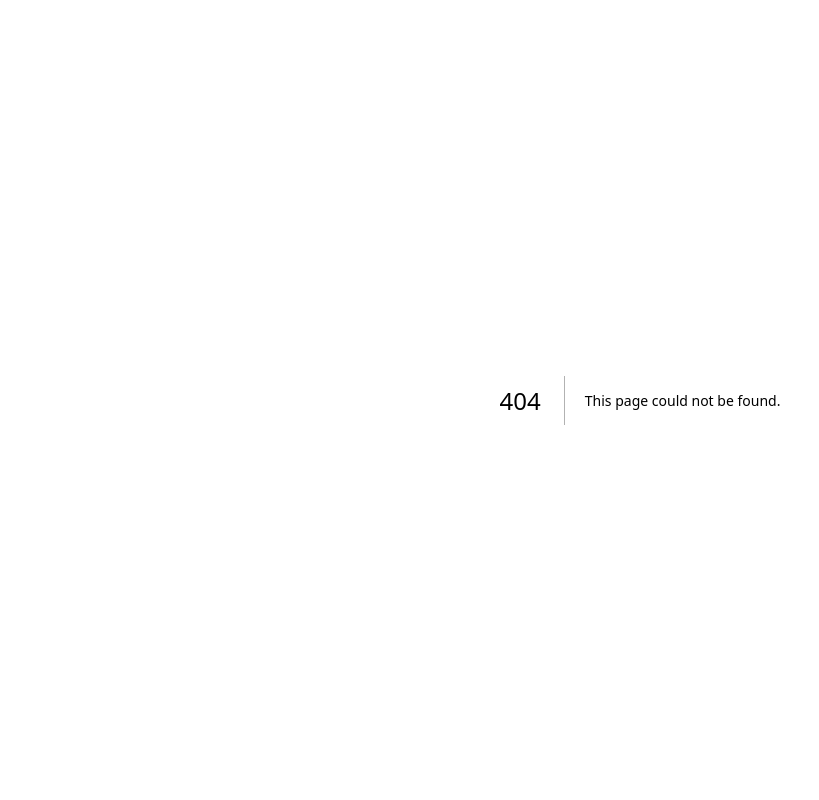
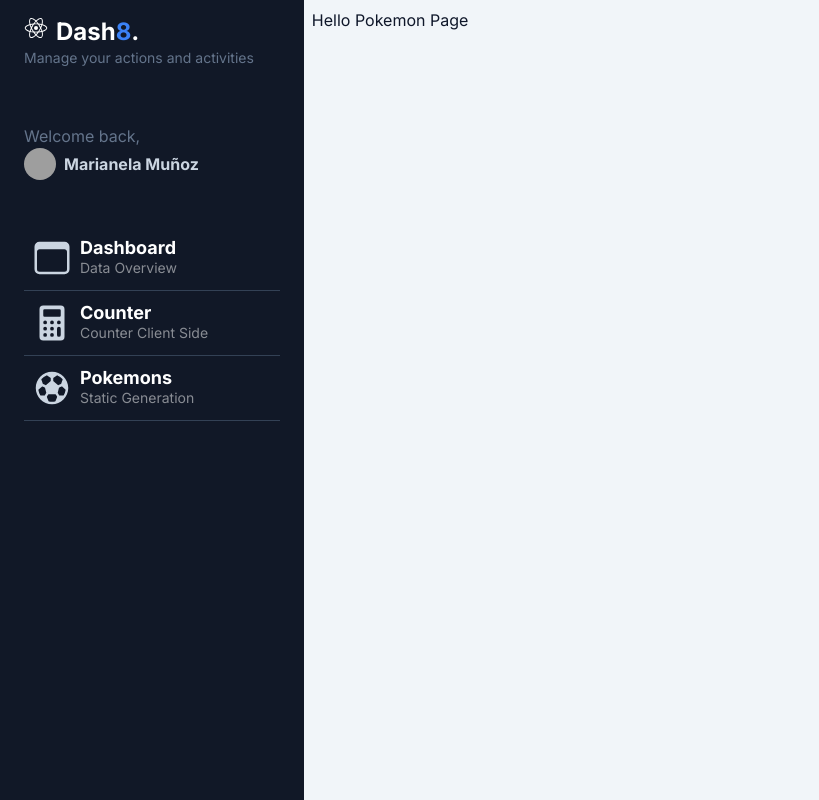
Before and after one commit to Nelitaa/my-dashboard-nextjs, a Next.js app: page /dashboard/pokemon/1 in a window 1280 px wide. Before the commit this address had no page. Shown: the whole page, without its empty margins (0-819 px from the left). Built offline with nearby package versions, Linux system fonts and the light colour scheme; grey boxes are pictures that could not be loaded.

Commit message:
Create Pokemon Page

```diff
--- /dev/null
+++ b/src/app/dashboard/pokemon/[id]/page.tsx
@@ -0,0 +1,8 @@
+
+export default function PokemonPage() {
+  return (
+    <div>
+      <h1>Hello Pokemon Page</h1>
+    </div>
+  );
+}
--- a/src/app/page.tsx
+++ b/src/app/page.tsx
@@ -1,4 +1,3 @@
-import Image from "next/image";
 import { redirect } from "next/navigation";
 
 export default function Home() {
--- a/src/pokemons/components/PokemonCard.tsx
+++ b/src/pokemons/components/PokemonCard.tsx
@@ -26,7 +26,7 @@ export const PokemonCard = ({ pokemon }:Props) => {
           <p className="pt-2 text-lg font-semibold text-gray-50 capitalize">{ name }</p>
           <div className="mt-5">
             <Link
-            href={`dashboard/pokemon/${ id }`}
+            href={`/dashboard/pokemon/${ id }`}
             className="border rounded-full py-2 px-4 text-xs font-semibold text-gray-100"
             >
             More info
```
